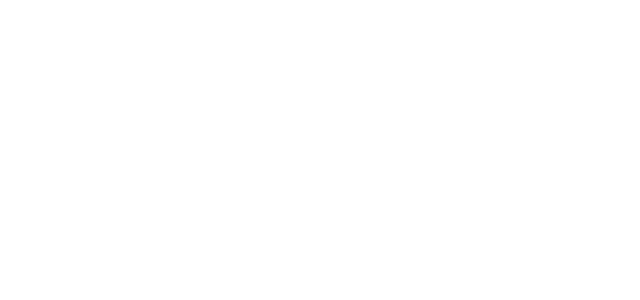
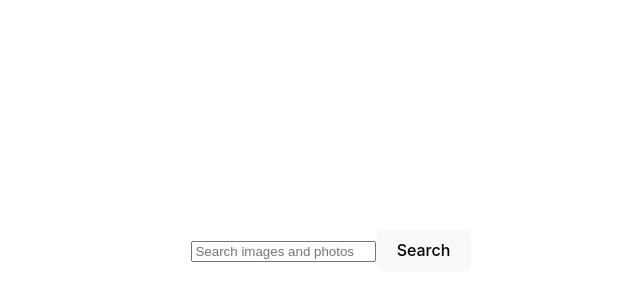
Before and after one commit to MyroslavaHubar/goit-react-hw-04, a React (Vite) app: page / in a window 1280 px wide. Shown: the part 150-450 px from the top of the page, without its empty margins (309-949 px from the left). Built offline with nearby package versions, Linux system fonts and the light colour scheme.

Commit message:
update search bar file

```diff
--- a/package.json
+++ b/package.json
@@ -12,7 +12,8 @@
   "dependencies": {
     "axios": "^1.7.3",
     "react": "^18.3.1",
-    "react-dom": "^18.3.1"
+    "react-dom": "^18.3.1",
+    "react-hot-toast": "^2.4.1"
   },
   "devDependencies": {
     "@eslint/js": "^9.8.0",
--- a/src/App.jsx
+++ b/src/App.jsx
@@ -1,8 +1,14 @@
 // import { useState } from 'react'
 import "./App.css";
-import { getImage } from "./data/image-api";
+// import { getImage } from "./data/image-api";
+import SearchBar from "./components/SearchBar/SearchBar";
+
 function App() {
-  return <></>;
+  return (
+    <>
+      <SearchBar />
+    </>
+  );
 }
 
 export default App;
--- a/src/components/SearchBar/SearchBar.jsx
+++ b/src/components/SearchBar/SearchBar.jsx
@@ -0,0 +1,45 @@
+import { useState } from "react";
+import toast, { Toaster } from "react-hot-toast";
+// import css from "./SearchBar.module.css";
+
+function SearchBar({ onSubmit }) {
+  const [value, setValue] = useState("");
+
+  function handleSubmit(e) {
+    e.preventDefault();
+    if (value.trim() === "") {
+      toast("Enter text to search for images", {
+        icon: "❌",
+        style: {
+          borderRadius: "5px",
+          background: "black",
+          color: "#fff",
+        },
+      });
+    }
+    onSubmit(value);
+  }
+
+  const handleInputChange = (e) => {
+    setValue(e.target.value);
+  };
+
+  return (
+    <header>
+      <form onSubmit={handleSubmit}>
+        <input
+          type="text"
+          value={value}
+          onChange={handleInputChange}
+          autocomplete="off"
+          autofocus
+          placeholder="Search images and photos"
+        />
+        <button type="submit">Search</button>
+        <Toaster position="bottom-right" reverseOrder={false} />
+      </form>
+    </header>
+  );
+}
+
+export default SearchBar;
```
Also changed, not shown: 1 other file (tests, documents, lock files or other folders).
